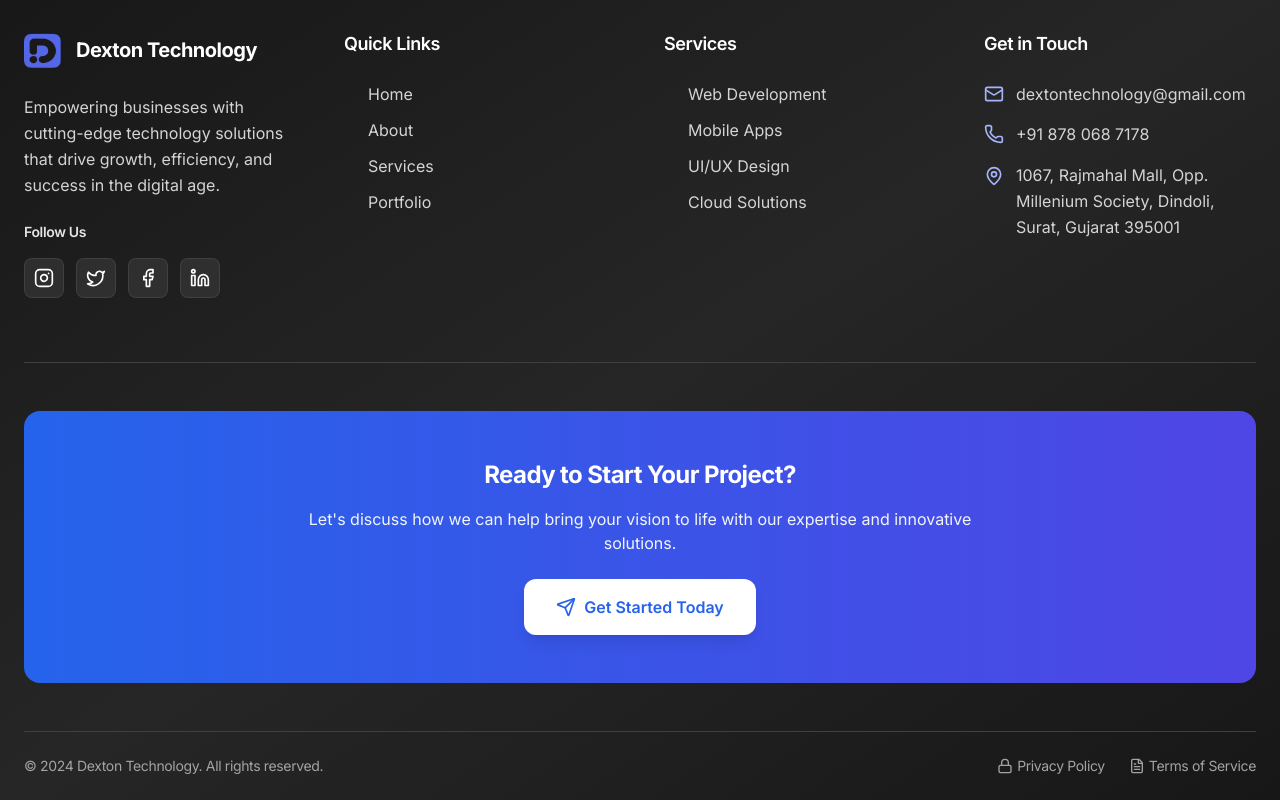
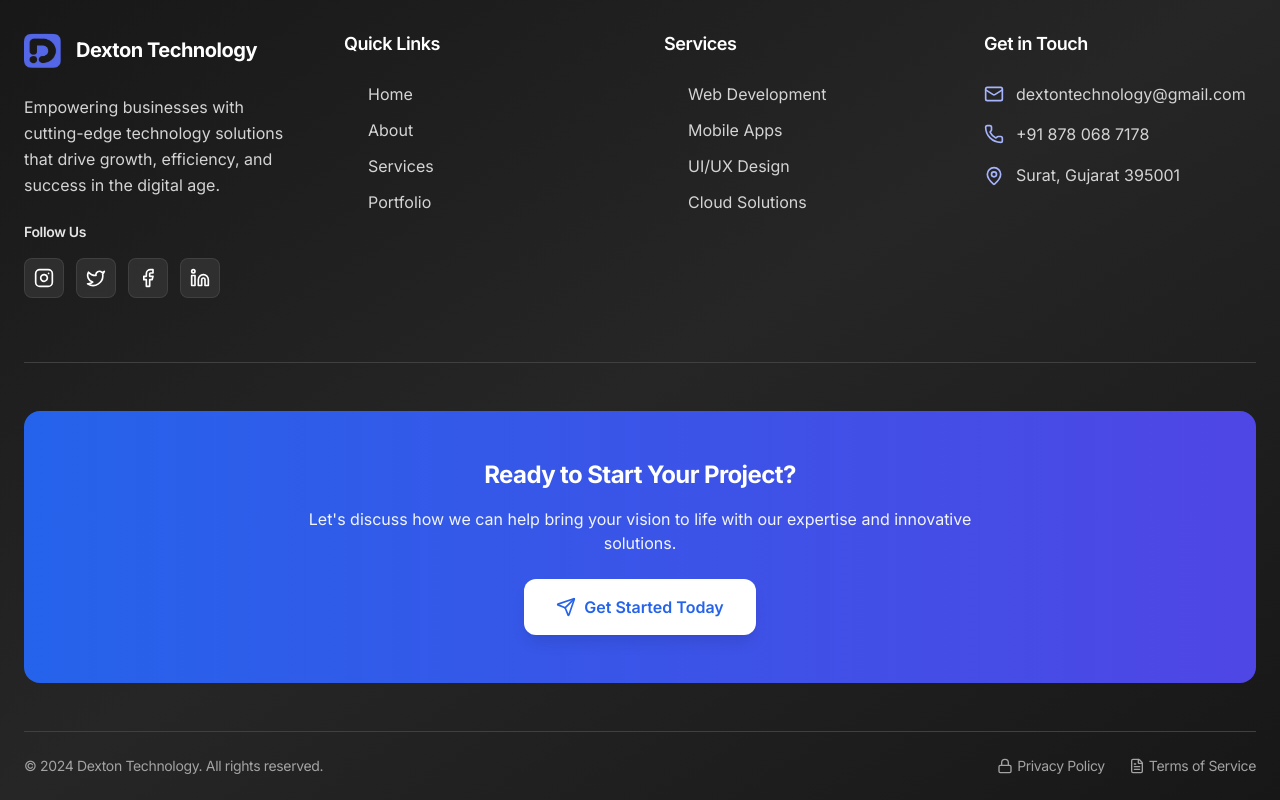
Before and after one commit to dextontechnology-del/dexton-web, a React (Create React App) app: page / in a window 1280 px wide. Shown: the part 6088-6888 px from the top of the page. Built offline with nearby package versions, Linux system fonts and the light colour scheme.

Commit message:
chore: update address information to simplified format across components

```diff
--- a/public/index.html
+++ b/public/index.html
@@ -73,7 +73,7 @@
     "founders": [{"@type": "Person", "name": "Dexton Technology Team"}],
     "address": {
       "@type": "PostalAddress",
-      "streetAddress": "1067, Rajmahal Mall, Opp. Millenium Society, Dindoli",
+      "streetAddress": "",
       "addressLocality": "Surat",
       "addressRegion": "Gujarat",
       "postalCode": "395001",
--- a/src/App-old.jsx
+++ b/src/App-old.jsx
@@ -388,7 +388,7 @@ function App() {
                   >
                     <MapPin/>
                     <div>
-                      <p className="text-gray-300 text-sm group-hover:text-white transition-colors duration-200">1067, Rajmahal Mall, Opp. Millenium Society, Dindoli, Surat, Gujarat 395001</p>
+                      <p className="text-gray-300 text-sm group-hover:text-white transition-colors duration-200">Surat, Gujarat 395001</p>
                     </div>
                   </motion.div>
                   <motion.div
--- a/src/components/Footer.jsx
+++ b/src/components/Footer.jsx
@@ -197,7 +197,7 @@ export default function Footer() {
                 >
                   <MapPin className="w-5 h-5 text-primary-400 group-hover:text-primary-300 transition-colors duration-300 mt-1 flex-shrink-0" />
                   <div className="text-neutral-300 leading-relaxed">
-                    1067, Rajmahal Mall, Opp. Millenium Society, Dindoli, Surat, Gujarat 395001
+                    Surat, Gujarat 395001
                   </div>
                 </motion.div>
               </div>
```
